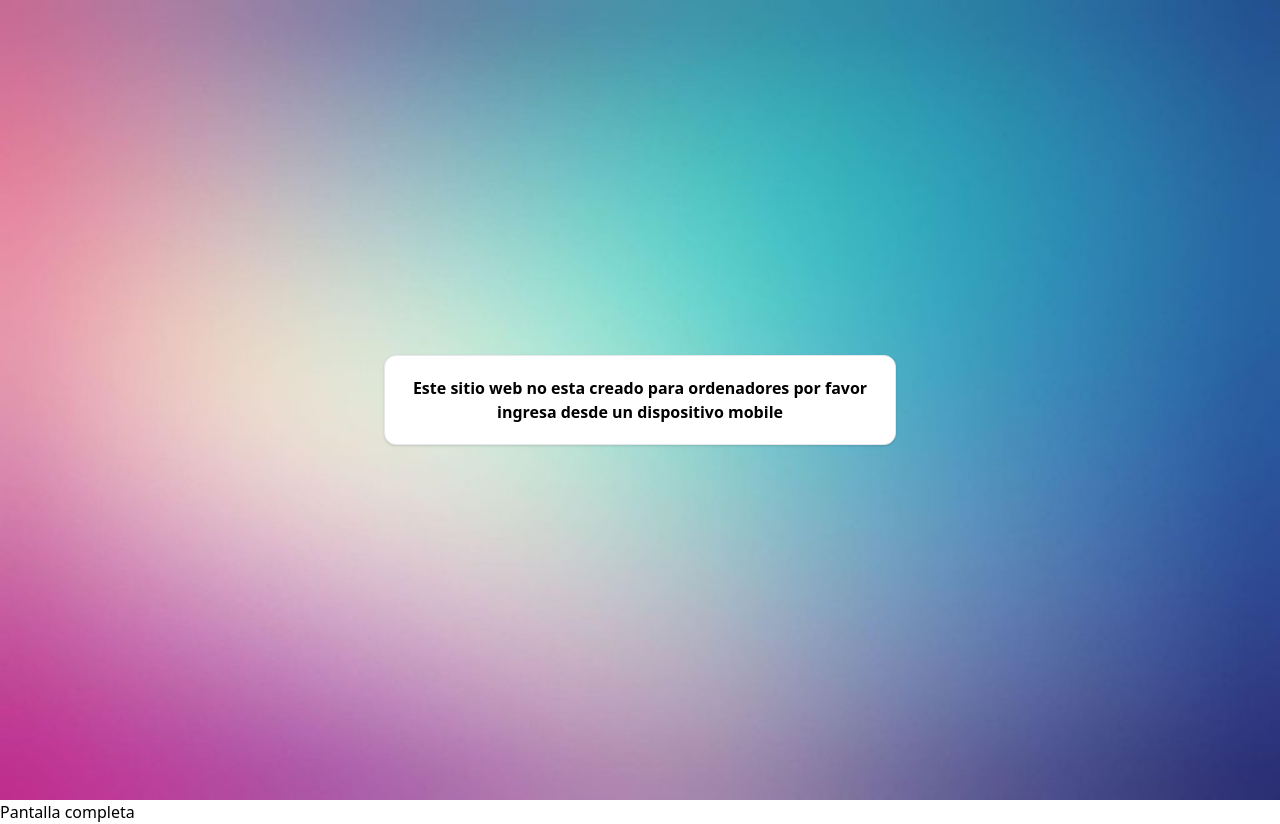
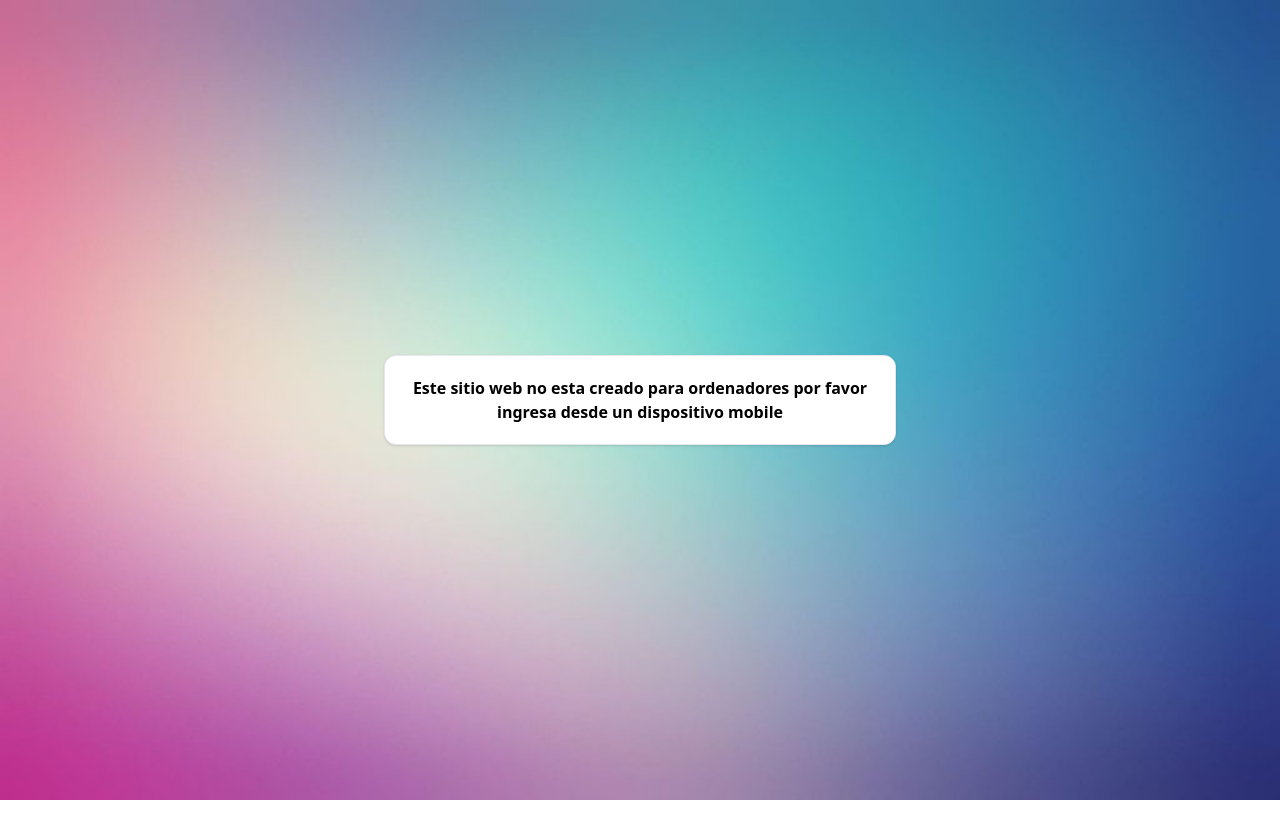
Before and after one commit to JuanDRSoft/colfone-new-clients, a React (Vite) app: page / in a window 1280 px wide. After the commit the page ends 800 px from the top, so only its background shows below. Built offline with nearby package versions, Linux system fonts and the light colour scheme.

Commit message:
fix/ pantalla completa

```diff
--- a/index.html
+++ b/index.html
@@ -3,10 +3,12 @@
 
 <head>
   <meta charset="UTF-8" />
+
+  <meta name="viewport" content="width=device-width, toolbar=no, initial-scale=1, minimum-scale=1, maximum-scale=1" />
+  <meta name="mobile-web-app-capable" content="yes">
   <link rel="icon" type="image/svg+xml" href="/icon.png" />
   <link rel="stylesheet" href="https://use.fontawesome.com/releases/v5.6.3/css/all.css"
     integrity="sha384-UHRtZLI+pbxtHCWp1t77Bi1L4ZtiqrqD80Kn4Z8NTSRyMA2Fd33n5dQ8lWUE00s/" crossorigin="anonymous">
-  <meta name="viewport" content="width=device-width, initial-scale=1.0" />
   <title>Colfone</title>
 </head>
 
--- a/package.json
+++ b/package.json
@@ -3,7 +3,7 @@
   "private": true,
   "version": "0.0.0",
   "scripts": {
-    "dev": "vite",
+    "dev": "vite --host=0.0.0.0",
     "build": "vite build",
     "preview": "vite preview"
   },
--- a/src/App.jsx
+++ b/src/App.jsx
@@ -15,33 +15,6 @@ import AddFounds from "./pages/AddFounds";
 function App() {
   const [mobile, setMobile] = useState(false);
 
-  function activarPantallaCompleta() {
-    var elemento = document.documentElement; // Elemento raíz, por ejemplo, el elemento <html>
-
-    if (elemento.requestFullscreen) {
-      elemento.requestFullscreen();
-    } else if (elemento.mozRequestFullScreen) {
-      // Para Firefox
-      elemento.mozRequestFullScreen();
-    } else if (elemento.webkitRequestFullscreen) {
-      // Para Chrome, Safari y Opera
-      elemento.webkitRequestFullscreen();
-    } else if (elemento.msRequestFullscreen) {
-      // Para Internet Explorer y Edge
-      elemento.msRequestFullscreen();
-    }
-  }
-
-  function simularClic() {
-    // Selecciona el elemento por su ID
-    var boton = document.getElementById("miBoton");
-
-    // Crea un evento de clic
-
-    // Dispara el evento de clic en el elemento
-    boton.click();
-  }
-
   useEffect(() => {
     const isMobileDevice = /iPhone|iPad|iPod|Android/i.test(
       navigator.userAgent
@@ -49,10 +22,6 @@ function App() {
 
     if (isMobileDevice) {
       setMobile(true);
-      setTimeout(simularClic, 2000);
-      // document.addEventListener("DOMContentLoaded", function () {
-      //   activarPantallaCompleta();
-      // });
     } else {
       setMobile(false);
     }
@@ -81,10 +50,6 @@ function App() {
 
         <ToastContainer />
       </AuthProvider>
-
-      <button id="miBoton" className="" onClick={activarPantallaCompleta}>
-        Pantalla completa
-      </button>
     </BrowserRouter>
   );
 }
```
